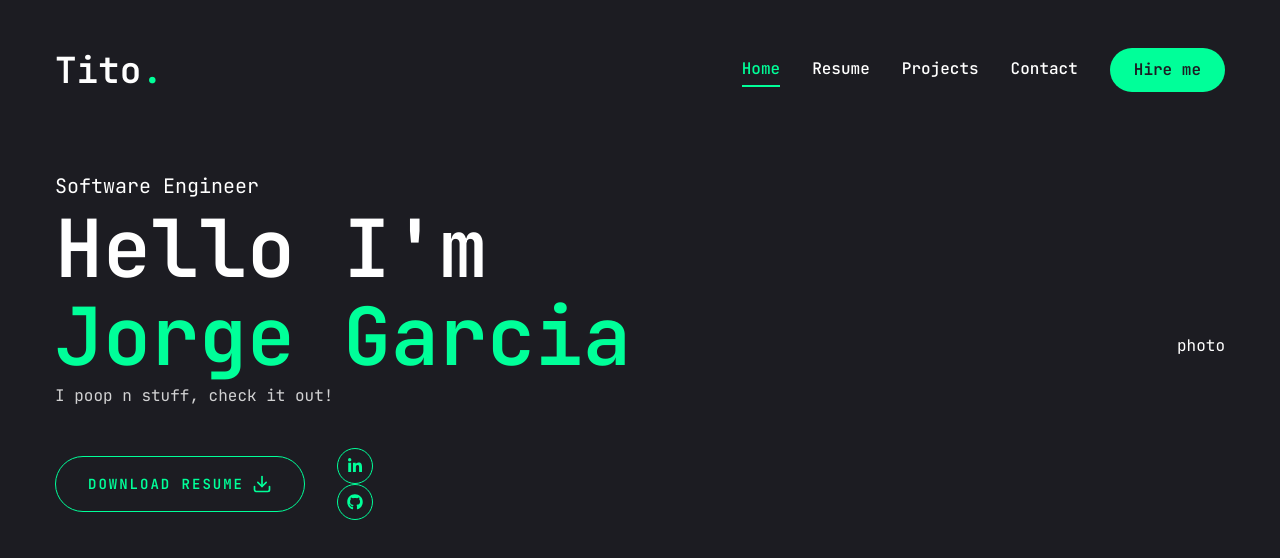
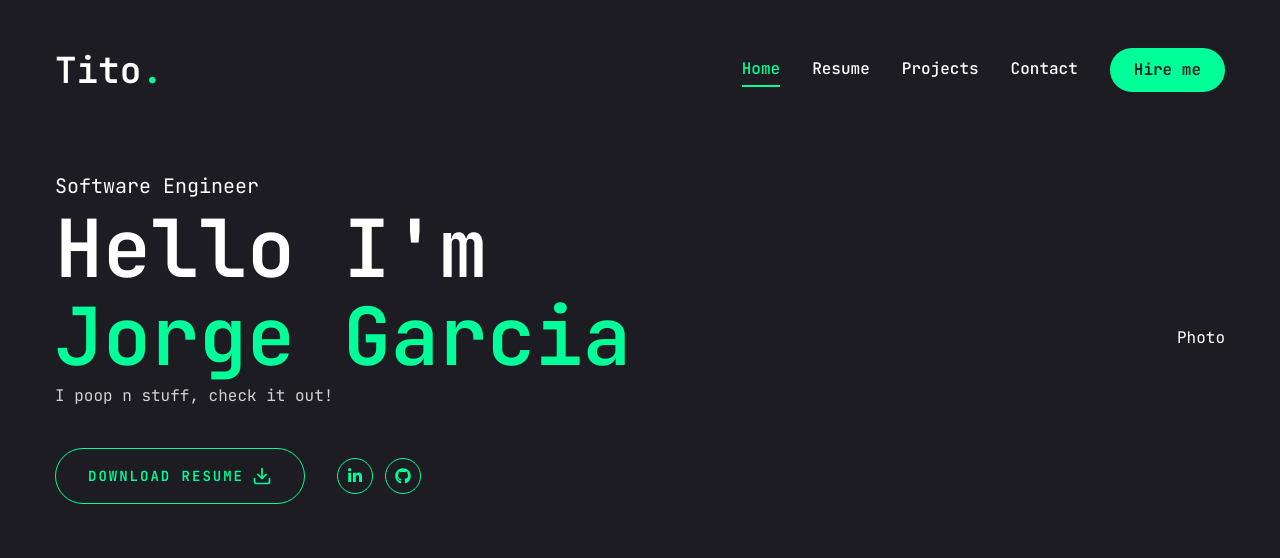
Before and after one commit to Poiixen/poiixen.github.io, a Next.js app: page / in a window 1280 px wide. Shown: the top 558 px of the page. Built offline with nearby package versions, Linux system fonts and the light colour scheme.

Commit message:
Photo section created
no photo import yet, link created

```diff
--- a/app/globals.css
+++ b/app/globals.css
@@ -1,8 +1,8 @@
-@tailwind base;
-@tailwind components;
-@tailwind utilities;
+@import 'tailwindcss/base';
+@import 'tailwindcss/components';
+@import 'tailwindcss/utilities';
 
-  @layer base{
+@layer base{
     body{
         @apply font-primary bg-primary text-white leading-loose;
     }
--- a/app/page.jsx
+++ b/app/page.jsx
@@ -4,7 +4,8 @@
 
 // import components
 import Social from "@/components/Social";
-import Link from 'next/link'
+import Photo from "@/components/Photo";
+import Link from 'next/link';
 
 const Home = () => {
   return (
@@ -34,13 +35,18 @@
               </Button>
             </Link>
               <div className="mb-8 xl:mb-0">
-                <Social consainerStyles="flex gap-6" iconStyles="w-9 h-9 border
-                border-accent rounded-full flex justify-center items-center text-accent text-base hover:bg-accent hover:text-primary hover:transition-all duration-250" />
+                <Social containerStyles="flex gap-3"
+                iconStyles="w-9 h-9 border
+                border-accent rounded-full flex justify-center items-center text-accent text-base hover:bg-accent
+                hover:text-primary hover:transition-all duration-250"
+                />
               </div>
             </div>
           </div>
           {/* image */}
-          <div>photo</div>
+          <div>
+            <Photo />
+          </div>
         </div>
       </div>
     </section>
--- /dev/null
+++ b/components/Photo.jsx
@@ -0,0 +1,11 @@
+import React from 'react'
+
+const Photo = () => {
+  return (
+    <div>
+    Photo
+    </div>
+  )
+}
+
+export default Photo;
```
